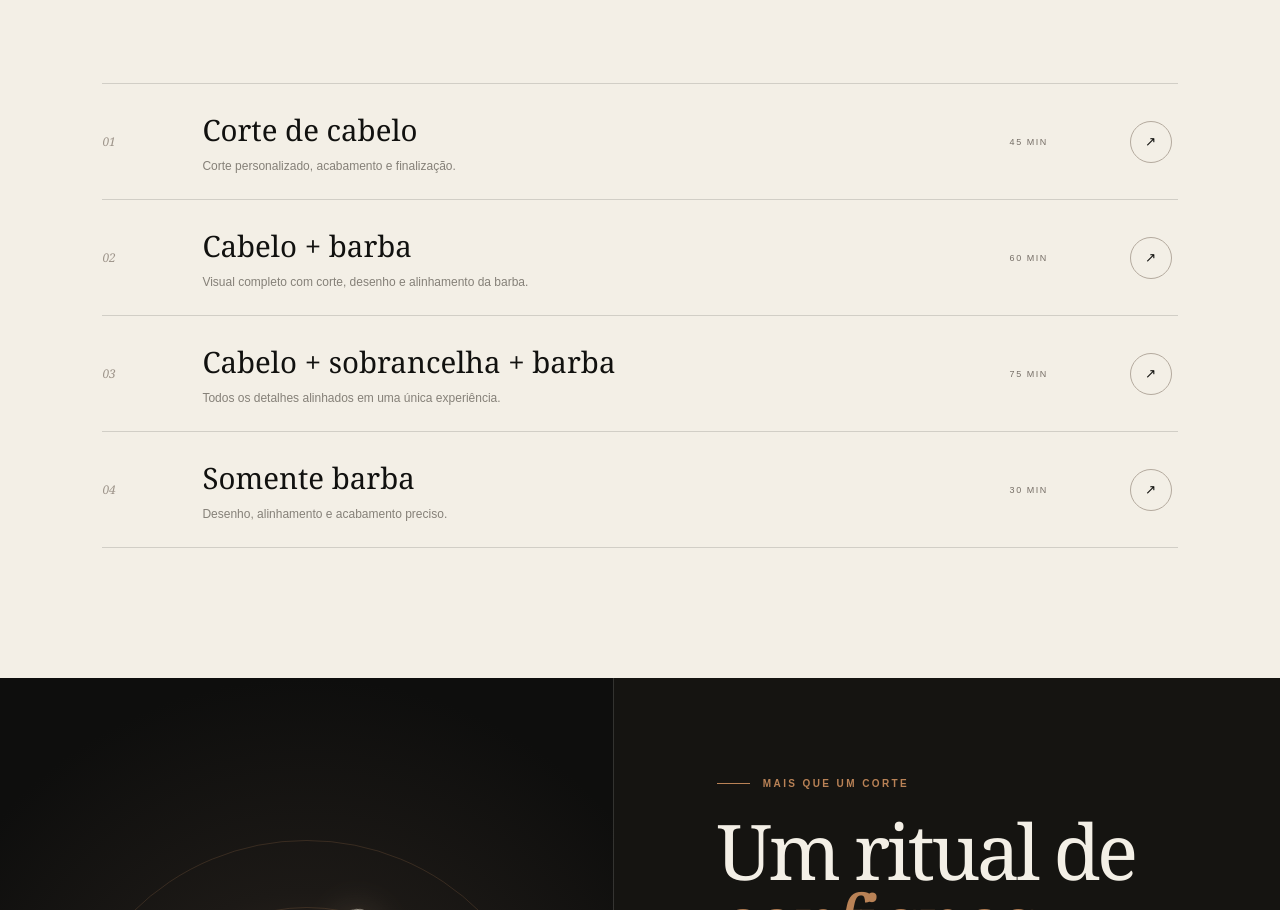
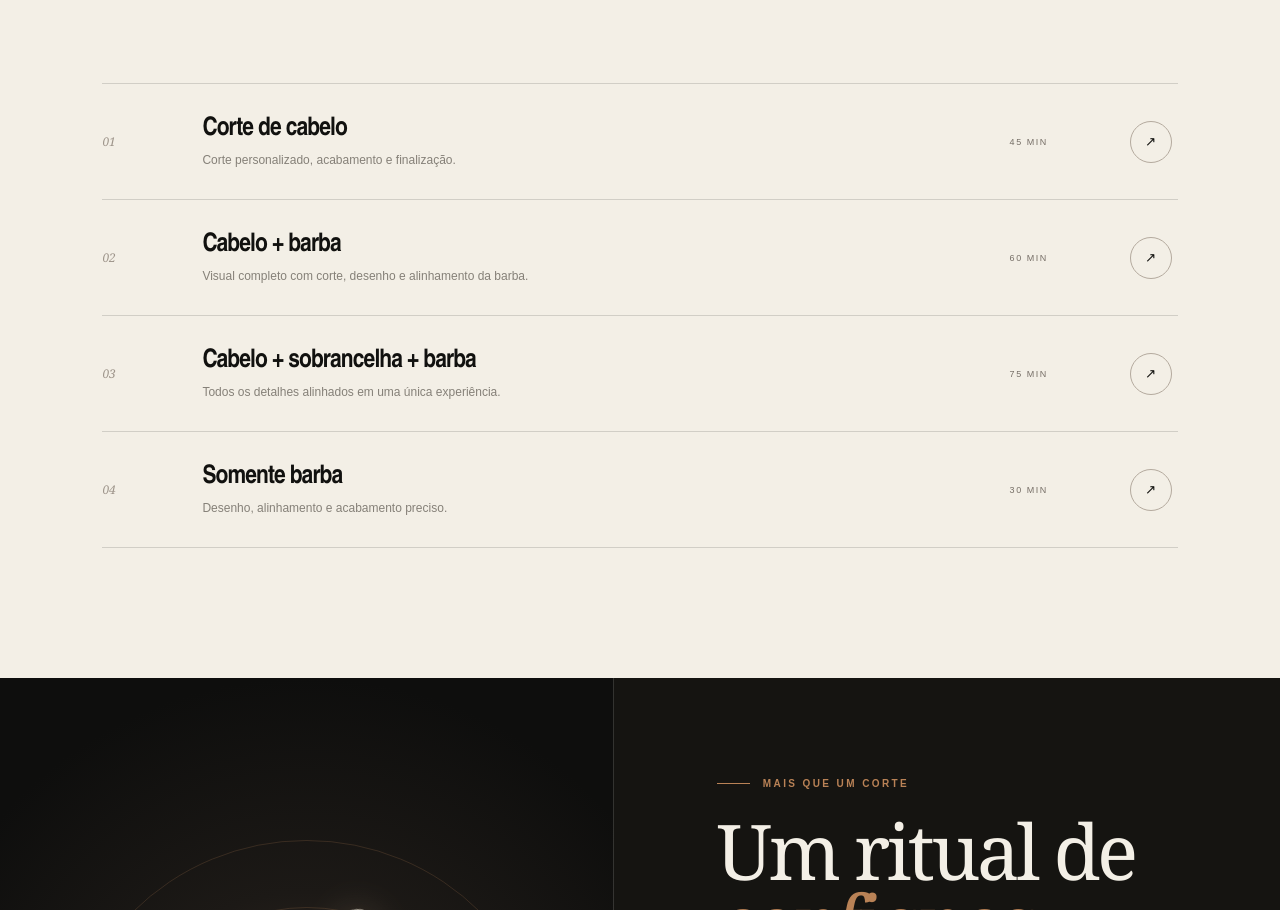
Before and after one commit to duduwwl/daniels-barber-lavras, a Next.js app: page / in a window 1280 px wide. Shown: the part 1146-2056 px from the top of the page. Built offline with nearby package versions, Linux system fonts and the light colour scheme.

Commit message:
Refine service title typography

```diff
--- a/app/globals.css
+++ b/app/globals.css
@@ -95,7 +95,13 @@ h1 em, h2 em, h3 em { color:var(--copper); font-weight:400; }
 .service-row { width:100%; display:grid; grid-template-columns:80px 1fr 100px 48px; align-items:center; gap:20px; min-height:116px; padding:18px 0; color:var(--ink); border:0; border-bottom:1px solid var(--line-dark); background:transparent; text-align:left; transition:.3s; }
 .service-index { color:#9d948a; font:italic 12px Georgia,serif; }
 .service-main { display:flex; flex-direction:column; gap:9px; }
-.service-main strong { font:400 clamp(23px,2.3vw,34px) Georgia,serif; }
+.service-main strong {
+  font-family:"Arial Narrow", "Roboto Condensed", Arial, sans-serif;
+  font-size:clamp(21px,2vw,30px);
+  font-weight:700;
+  line-height:1.1;
+  letter-spacing:-.035em;
+}
 .service-main small { color:#858078; font-size:12px; }
 .service-time { color:#766f67; font-size:9px; letter-spacing:.17em; }
 .service-arrow { display:grid; place-items:center; width:42px; height:42px; border:1px solid #b4aa9e; border-radius:50%; transition:.3s; }
```
